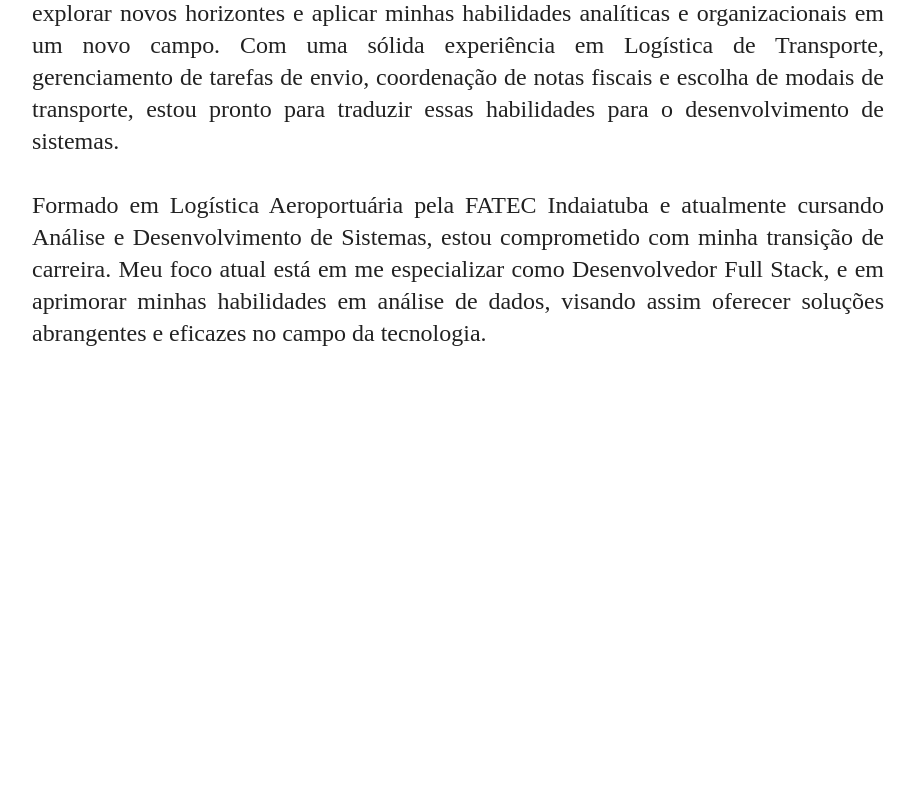
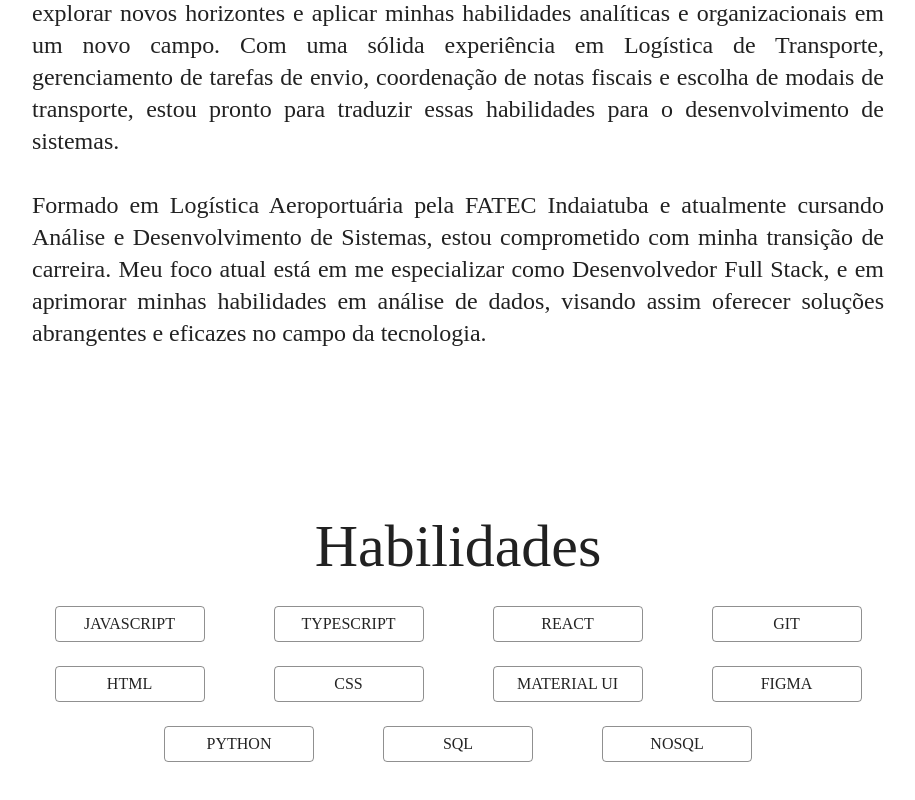
Before and after one commit to auyber/Auyber-portfolio, a React (Vite) app: page / in a window 1280 px wide. Shown: the part 1228-2028 px from the top of the page, without its empty margins (182-1097 px from the left). Before the commit the page ends 1642 px from the top, so only its background shows below. Built offline with nearby package versions, Linux system fonts and the light colour scheme.

Commit message:
feat: create skills section and buttons

```diff
--- a/src/pages/Home/Home.tsx
+++ b/src/pages/Home/Home.tsx
@@ -1,6 +1,7 @@
 import NavBar from "../../components/NavBar/NavBar"
 import Hero from "../section/Hero/Hero"
 import About from "../section/About/About"
+import Habilidades from "../section/About/Habilidades"
 
 
 const Home = () => {
@@ -11,6 +12,7 @@ const Home = () => {
       <NavBar />
       <Hero />
       <About />
+      <Habilidades />
     </>
   )
 }
--- /dev/null
+++ b/src/pages/section/About/Habilidades.tsx
@@ -0,0 +1,117 @@
+import React from 'react';
+import { Box, Container, Typography, styled, Grid, Button } from '@mui/material';
+
+
+
+const StyledAboutSection = styled(Box)(({ theme }) => ({
+  backgroundColor: '#ffffff',
+  padding: theme.spacing(8, 0),
+  textAlign: 'center',
+  marginTop: theme.spacing(4), // Adicionando margem superior para espaçamento
+}));
+
+
+const About: React.FC = () => {
+  return (
+    <StyledAboutSection>
+      <Container maxWidth="md">
+      <Grid item>
+            <Typography variant="h2" component="h2">
+              Habilidades
+            </Typography>
+            <Grid>
+            </Grid>
+        </Grid>
+        <Grid container display="flex" justifyContent="center" spacing={3} pt={3}>
+            <Grid item xs={6} md={3} display="flex" justifyContent="center">
+                <Button color="primary" variant="outlined" style={{ width: '150px' }}>
+                <Typography>
+                    JavaScript
+                </Typography>
+                </Button>
+            </Grid>
+            <Grid item xs={6} md={3} display="flex" justifyContent="center">
+                <Button color="primary" variant="outlined" style={{ width: '150px' }}>
+                <Typography>
+                    TypeScript
+                </Typography>
+                </Button>
+            </Grid>
+            <Grid item xs={6} md={3} display="flex" justifyContent="center">
+                <Button color="primary" variant="outlined" style={{ width: '150px' }}>
+                <Typography>
+                    React
+                </Typography>
+                </Button>
+            </Grid>
+            <Grid item xs={6} md={3} display="flex" justifyContent="center">
+                <Button color="primary" variant="outlined" style={{ width: '150px' }}>
+                <Typography>
+                    Git
+                </Typography>
+                </Button>
+            </Grid>
+        </Grid>
+      </Container>
+      <Container maxWidth="md">
+        <Grid container display="flex" justifyContent="center" spacing={3} pt={3}>
+            <Grid item xs={6} md={3} display="flex" justifyContent="center">
+                <Button color="primary" variant="outlined" style={{ width: '150px' }}>
+                <Typography>
+                    Html
+                </Typography>
+                </Button>
+            </Grid>
+            <Grid item xs={6} md={3} display="flex" justifyContent="center">
+                <Button color="primary" variant="outlined" style={{ width: '150px' }}>
+                <Typography>
+                    Css
+                </Typography>
+                </Button>
+            </Grid>
+            <Grid item xs={6} md={3} display="flex" justifyContent="center">
+                <Button color="primary" variant="outlined" style={{ width: '150px' }}>
+                <Typography>
+                    Material Ui
+                </Typography>
+                </Button>
+            </Grid>
+            <Grid item xs={6} md={3} display="flex" justifyContent="center">
+                <Button color="primary" variant="outlined" style={{ width: '150px' }}>
+                <Typography>
+                    Figma
+                </Typography>
+                </Button>
+            </Grid>
+        </Grid>
+      </Container>
+      <Container maxWidth="md">
+        <Grid container display="flex" justifyContent="center" spacing={3} pt={3}>
+            <Grid item xs={6} md={3} display="flex" justifyContent="center">
+                <Button color="primary" variant="outlined" style={{ width: '150px' }}>
+                <Typography>
+                    Python
+                </Typography>
+                </Button>
+            </Grid>
+            <Grid item xs={6} md={3} display="flex" justifyContent="center">
+                <Button color="primary" variant="outlined" style={{ width: '150px' }}>
+                <Typography>
+                    Sql
+                </Typography>
+                </Button>
+            </Grid>
+            <Grid item xs={4} md={3} display="flex" justifyContent="center">
+                <Button color="primary" variant="outlined" style={{ width: '150px' }}>
+                <Typography>
+                    NoSql
+                </Typography>
+                </Button>
+            </Grid>
+        </Grid>
+      </Container>
+    </StyledAboutSection>
+  );
+};
+
+export default About;
```
